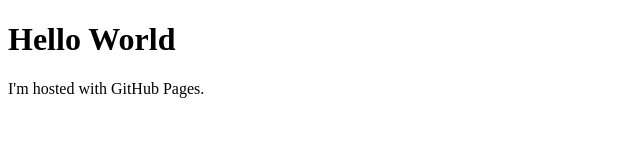
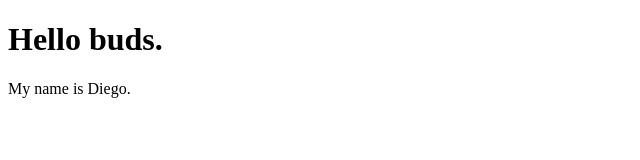
Before and after one commit to OzoneGamer/OzoneGamer.github.io, a plain HTML site: page index.html in a window 1280 px wide. Shown: the whole page, without its empty margins (0-640 px from the left). Drawn offline with Linux system fonts and the light colour scheme.

Commit message:
Changed index

```diff
--- a/index.html
+++ b/index.html
@@ -1,7 +1,7 @@
 <!DOCTYPE html>
 <html>
 <body>
-<h1>Hello World</h1>
-<p>I'm hosted with GitHub Pages.</p>
+<h1>Hello buds.</h1>
+<p>My name is Diego.</p>
 </body>
 </html>
```
